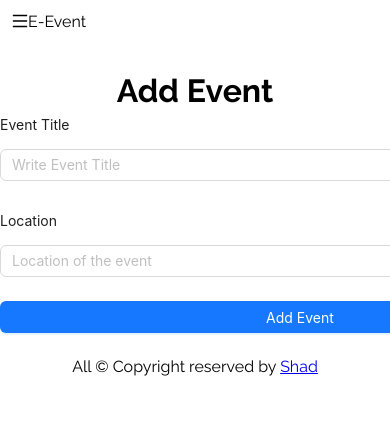
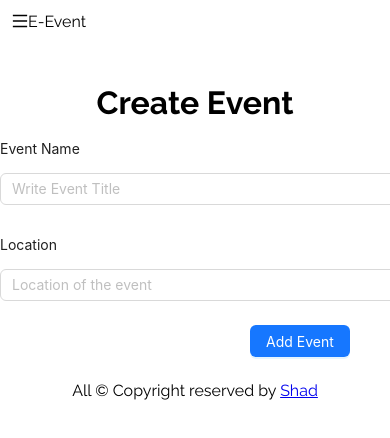
Before and after one commit to shadullah/e-event-ant-design, a React (Vite) app: page /create-event in a window 390 px wide. Shown: the top 438 px of the page. Built offline with nearby package versions, Linux system fonts and the light colour scheme.

Commit message:
responsiveness

```diff
--- a/src/App.css
+++ b/src/App.css
@@ -14,15 +14,31 @@ body{
     margin-bottom: 16px;
 }
 
+.marginY{
+    margin-top: 12px;
+    margin-bottom: 12px;
+}
+
+.textcenter{
+    text-align: center;
+}
+
 
 @media (max-width:500px){
     .header{
         display: none;
     }
+    .image {
+        width: 100%;
+        max-width: 300px;
+      }
 }
 
 @media (min-width: 500px ) {
     .menuIcon{
         display: none;
     }
+    .image{
+        width: "300px";
+    }
 }
--- a/src/Components/Pages/AddEvents.jsx
+++ b/src/Components/Pages/AddEvents.jsx
@@ -24,10 +24,14 @@ const AddEvents = () => {
 
   return (
     <div>
-      <h1 style={{ textAlign: "center" }}>Add Event</h1>
+      <h1 className="textcenter marginY">Create Event</h1>
 
-      <Form onFinish={handleSubmit} style={{ width: "600px", margin: "auto" }}>
-        <Form.Item label="Event Title">
+      <Form
+        onFinish={handleSubmit}
+        className="form"
+        style={{ width: "600px", margin: "auto" }}
+      >
+        <Form.Item label="Event Name">
           <Input
             name={text}
             value={text}
@@ -45,8 +49,8 @@ const AddEvents = () => {
             required
           ></Input>
         </Form.Item>
-        <Form.Item>
-          <Button block type="primary" htmlType="submit">
+        <Form.Item className="textcenter">
+          <Button type="primary" htmlType="submit">
             Add Event
           </Button>
         </Form.Item>
--- a/src/Components/Pages/EventDetails.jsx
+++ b/src/Components/Pages/EventDetails.jsx
@@ -14,19 +14,20 @@ const EventDetails = () => {
 
   return (
     <div style={{ margin: "24px" }}>
-      <div style={{ textAlign: "center", margin: "auto" }}>
+      <div className="textcenter" style={{ margin: "auto" }}>
         <img
+          className="image"
           style={{ width: "600px", borderRadius: "12px" }}
-          src={datas.img}
+          src={datas?.img}
           alt=""
         />
       </div>
       <div style={{ padding: "24px" }}>
-        <h1 className="margin_bottom">{datas.name}</h1>
-        <b className="margin_bottom">Time: {datas.time}</b>
-        <p className="margin_bottom">Date: {datas.date}</p>
-        <p className="margin_bottom">Location: {datas.location}</p>
-        <article>{datas.description}</article>
+        <h1 className="margin_bottom">{datas?.name}</h1>
+        <b className="margin_bottom">Time: {datas?.time}</b>
+        <p className="margin_bottom">Date: {datas?.date}</p>
+        <p className="margin_bottom">Location: {datas?.location}</p>
+        <article>{datas?.description}</article>
       </div>
     </div>
   );
--- a/src/Components/Pages/Events.jsx
+++ b/src/Components/Pages/Events.jsx
@@ -16,7 +16,7 @@ const Events = () => {
 
   return (
     <>
-      <h1 style={{ fontSize: "36px", textAlign: "center", margin: "20px" }}>
+      <h1 className="textcenter marginY" style={{ fontSize: "36px" }}>
         Events
       </h1>
       <Row style={{ margin: "24px" }} gutter={[12, 12]}>
```
Also changed, not shown: public/data.json (+27 -0 lines).
